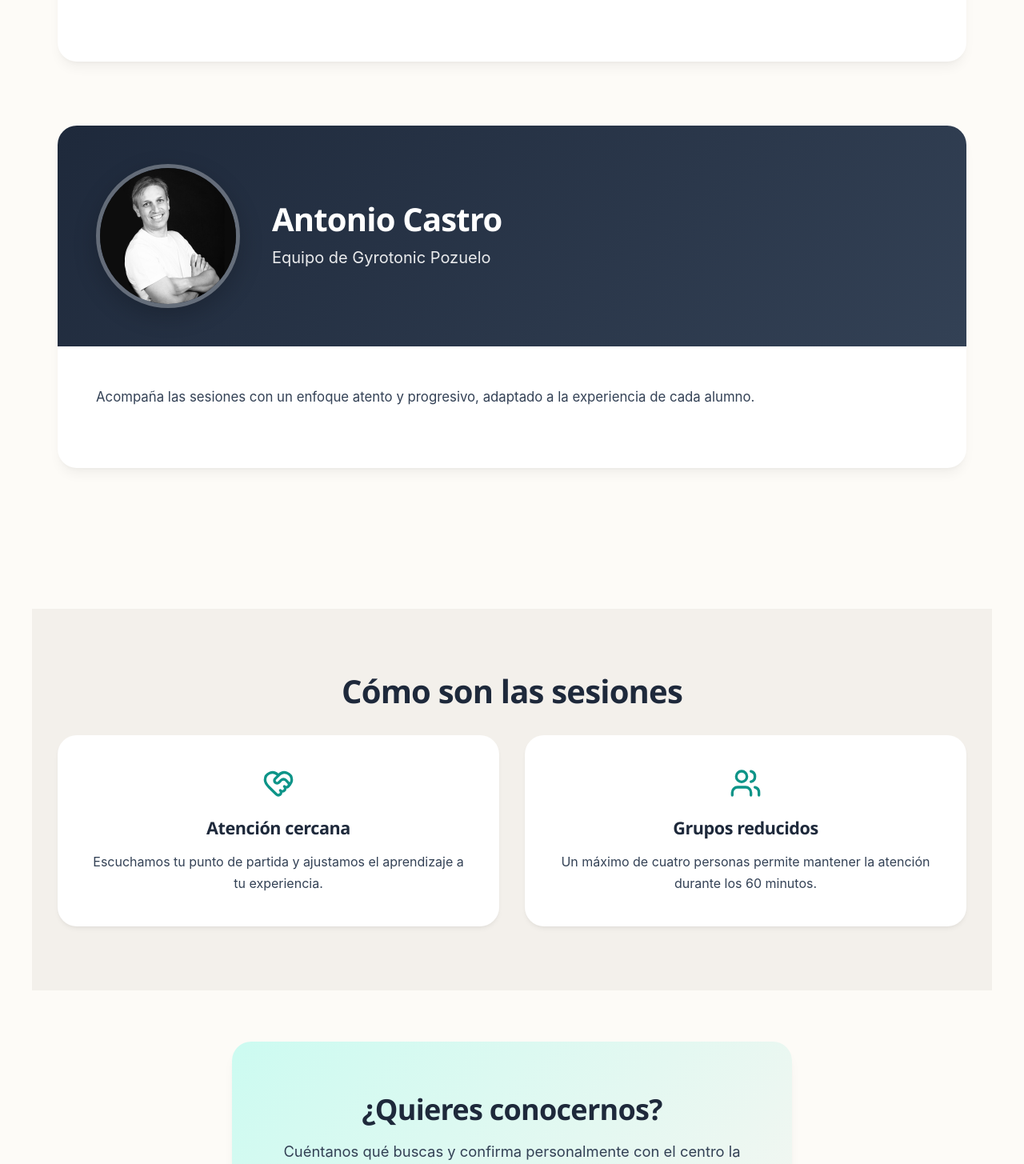
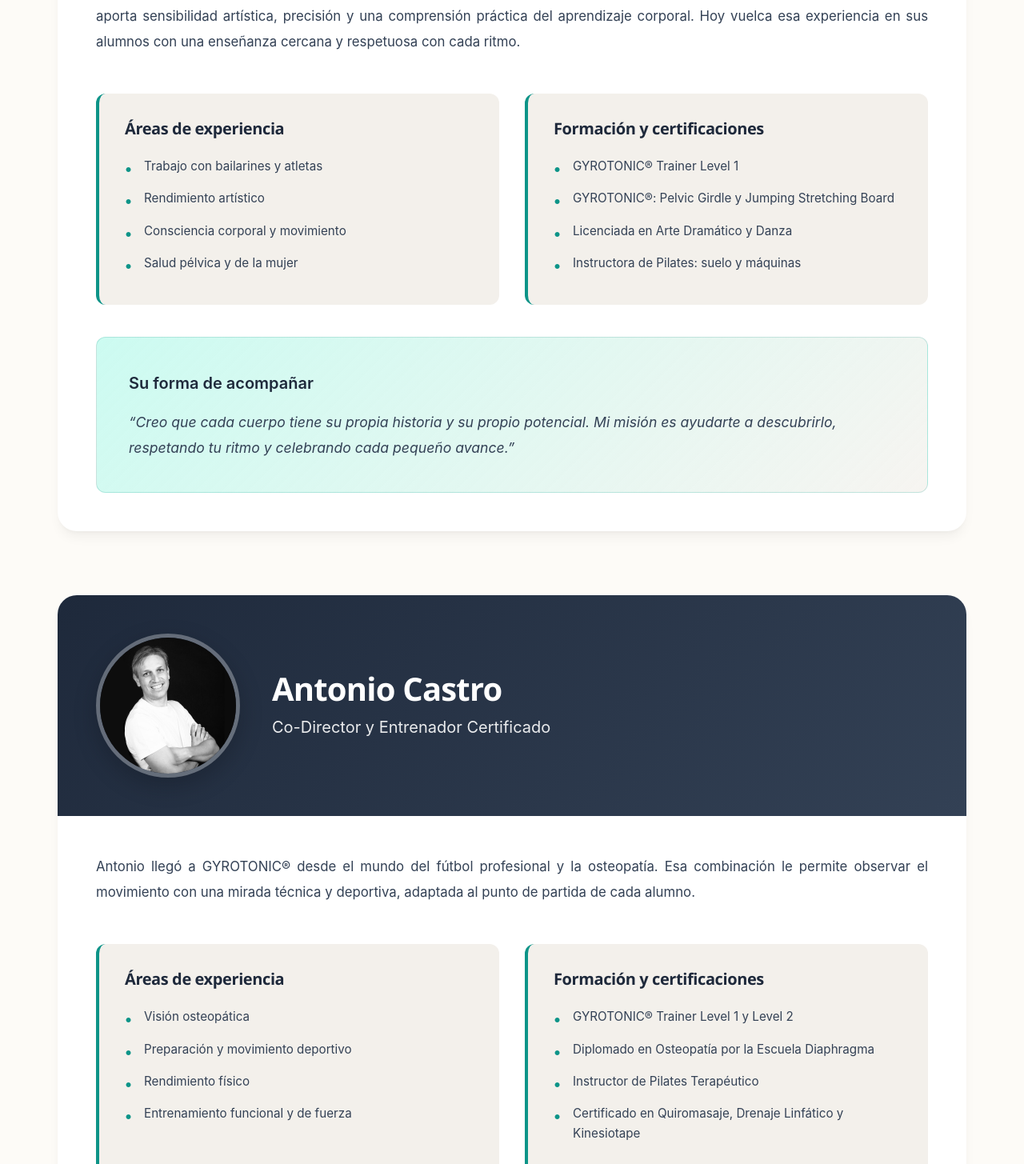
Before and after one commit to Daaviid30/Gyrotonic-Pozuelo, a React (Vite) app: page /equipo in a window 1280 px wide. Shown: the part 1230-2685 px from the top of the page at 80% size. Built offline with nearby package versions, Linux system fonts and the light colour scheme.

Commit message:
content: restore complete instructor profiles

```diff
--- a/src/constants/team.js
+++ b/src/constants/team.js
@@ -1,15 +1,40 @@
-// Datos del equipo de instructores
 export const instructors = [
     {
-        name: "Mª José Cruz",
-        role: "Equipo de Gyrotonic Pozuelo",
-        bio: "Acompaña las sesiones con una atención cercana, respetando el ritmo y el punto de partida de cada persona.",
-        image: "/images/maria_jose.jpg"
+        name: 'Mª José Cruz',
+        role: 'Co-Directora e Instructora Certificada',
+        image: '/images/maria_jose.jpg',
+        bio: 'La trayectoria de María José está profundamente ligada al movimiento. Su carrera como bailarina profesional de ballet clásico aporta sensibilidad artística, precisión y una comprensión práctica del aprendizaje corporal. Hoy vuelca esa experiencia en sus alumnos con una enseñanza cercana y respetuosa con cada ritmo.',
+        specialties: [
+            'Trabajo con bailarines y atletas',
+            'Rendimiento artístico',
+            'Consciencia corporal y movimiento',
+            'Salud pélvica y de la mujer',
+        ],
+        certifications: [
+            'GYROTONIC® Trainer Level 1',
+            'GYROTONIC®: Pelvic Girdle y Jumping Stretching Board',
+            'Licenciada en Arte Dramático y Danza',
+            'Instructora de Pilates: suelo y máquinas',
+        ],
+        philosophy: 'Creo que cada cuerpo tiene su propia historia y su propio potencial. Mi misión es ayudarte a descubrirlo, respetando tu ritmo y celebrando cada pequeño avance.',
     },
     {
-        name: "Antonio Castro",
-        role: "Equipo de Gyrotonic Pozuelo",
-        bio: "Acompaña las sesiones con un enfoque atento y progresivo, adaptado a la experiencia de cada alumno.",
-        image: "/images/antonio.jpg"
-    }
+        name: 'Antonio Castro',
+        role: 'Co-Director y Entrenador Certificado',
+        image: '/images/antonio.jpg',
+        bio: 'Antonio llegó a GYROTONIC® desde el mundo del fútbol profesional y la osteopatía. Esa combinación le permite observar el movimiento con una mirada técnica y deportiva, adaptada al punto de partida de cada alumno.',
+        specialties: [
+            'Visión osteopática',
+            'Preparación y movimiento deportivo',
+            'Rendimiento físico',
+            'Entrenamiento funcional y de fuerza',
+        ],
+        certifications: [
+            'GYROTONIC® Trainer Level 1 y Level 2',
+            'Diplomado en Osteopatía por la Escuela Diaphragma',
+            'Instructor de Pilates Terapéutico',
+            'Certificado en Quiromasaje, Drenaje Linfático y Kinesiotape',
+        ],
+        philosophy: 'El cuerpo es increíblemente inteligente cuando le das las herramientas adecuadas. Mi trabajo es guiarte hacia un movimiento fuerte, eficiente y sostenible en el tiempo.',
+    },
 ];
--- a/src/pages/TeamPage.jsx
+++ b/src/pages/TeamPage.jsx
@@ -5,6 +5,7 @@ import { Link } from 'react-router-dom';
 import PageHero from '../components/ui/PageHero';
 import BackButton from '../components/ui/BackButton';
 import SEOHead from '../components/seo/SEOHead';
+import SchemaMarkup from '../components/seo/SchemaMarkup';
 import { instructors } from '../constants/team';
 import './TeamPage.css';
 
@@ -15,6 +16,7 @@ const TeamPage = () => (
             description="Conoce a las personas que acompañan las sesiones de Gyrotonic Pozuelo con atención cercana y grupos reducidos."
             canonical="/equipo"
         />
+        <SchemaMarkup type="team" />
         <PageHero
             title="Nuestro equipo"
             subtitle="Atención cercana y acompañamiento durante todo el aprendizaje"
@@ -50,7 +52,29 @@ const TeamPage = () => (
                             </div>
                         </div>
                         <div className="profile-content">
-                            <p className="story-paragraph">{member.bio}</p>
+                            <div className="profile-story">
+                                <p className="story-paragraph">{member.bio}</p>
+                            </div>
+
+                            <div className="profile-details-grid">
+                                <section className="detail-box" aria-labelledby={`${member.name}-specialties`}>
+                                    <h3 id={`${member.name}-specialties`} className="detail-title">Áreas de experiencia</h3>
+                                    <ul className="detail-list">
+                                        {member.specialties.map((specialty) => <li key={specialty}>{specialty}</li>)}
+                                    </ul>
+                                </section>
+                                <section className="detail-box" aria-labelledby={`${member.name}-certifications`}>
+                                    <h3 id={`${member.name}-certifications`} className="detail-title">Formación y certificaciones</h3>
+                                    <ul className="detail-list">
+                                        {member.certifications.map((certification) => <li key={certification}>{certification}</li>)}
+                                    </ul>
+                                </section>
+                            </div>
+
+                            <blockquote className="philosophy-box">
+                                <p className="philosophy-title">Su forma de acompañar</p>
+                                <p className="philosophy-text">“{member.philosophy}”</p>
+                            </blockquote>
                         </div>
                     </motion.article>
                 ))}
```
Also changed, not shown: 2 other files (tests, documents, lock files or other folders).
